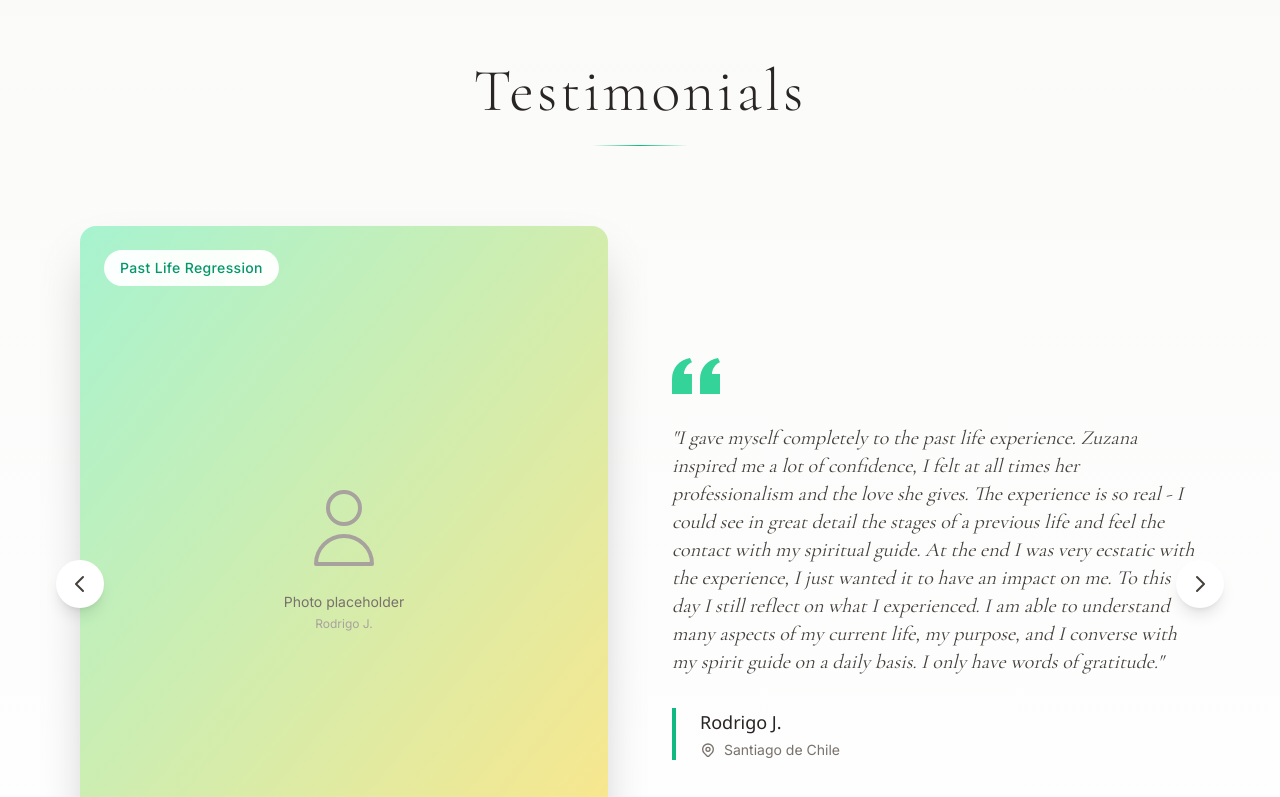
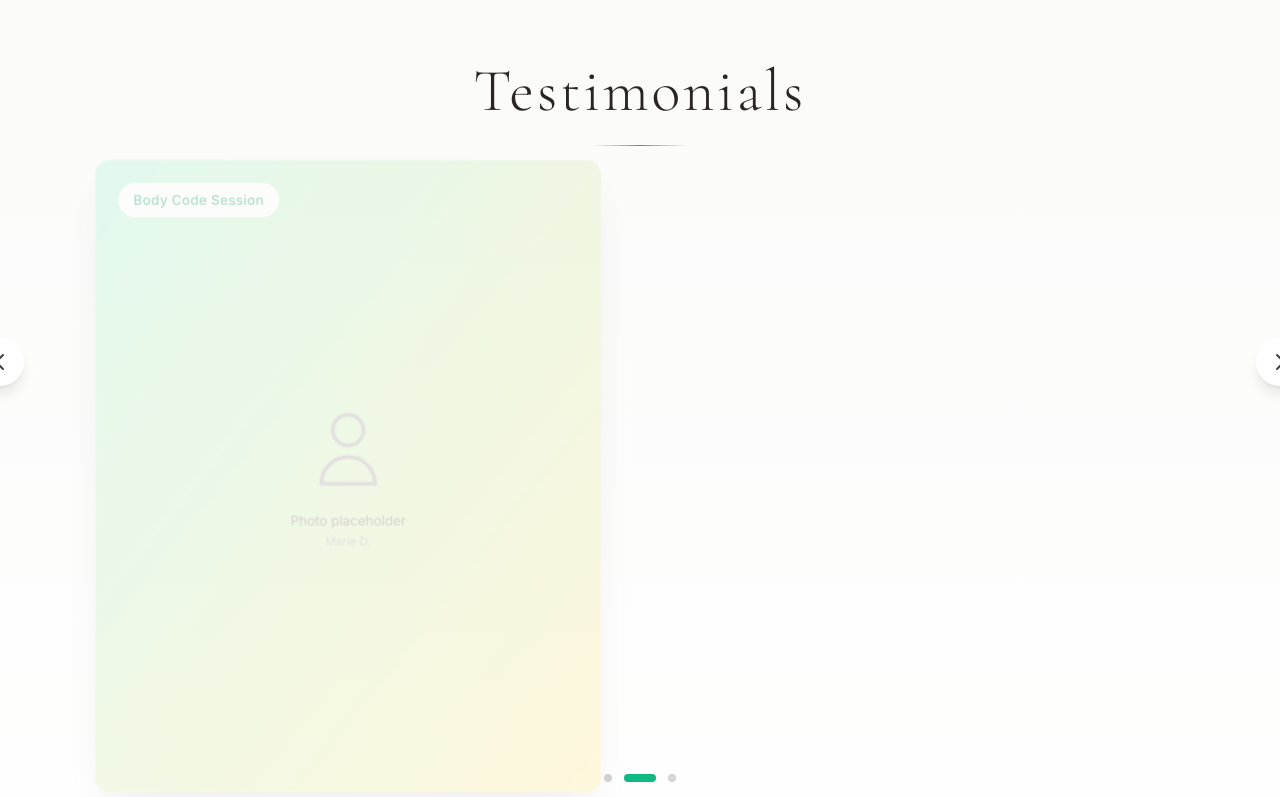
Before and after one commit to noirpraxis-dotcom/luis-virrueta-web, a React (Vite) app: page / in a window 1280 px wide. Shown: the part 4878-5675 px from the top of the page. Built offline with nearby package versions, Linux system fonts and the light colour scheme.

Commit message:
toogle button

```diff
--- a/src/components/Testimonials.jsx
+++ b/src/components/Testimonials.jsx
@@ -1,9 +1,11 @@
 import { motion, AnimatePresence } from 'framer-motion'
-import { useState, useEffect } from 'react'
+import { useState, useEffect, useRef } from 'react'
 
 const Testimonials = () => {
   const [currentIndex, setCurrentIndex] = useState(0)
   const [direction, setDirection] = useState(0)
+  const [isTransitioning, setIsTransitioning] = useState(false)
+  const autoPlayRef = useRef(null)
 
   const testimonials = [
     {
@@ -34,18 +36,19 @@ const Testimonials = () => {
 
   const slideVariants = {
     enter: (direction) => ({
-      x: direction > 0 ? 1000 : -1000,
-      opacity: 0
+      x: direction > 0 ? 300 : -300,
+      opacity: 0,
+      scale: 0.98
     }),
     center: {
-      zIndex: 1,
       x: 0,
-      opacity: 1
+      opacity: 1,
+      scale: 1
     },
     exit: (direction) => ({
-      zIndex: 0,
-      x: direction < 0 ? 1000 : -1000,
-      opacity: 0
+      x: direction < 0 ? 300 : -300,
+      opacity: 0,
+      scale: 0.98
     })
   }
 
@@ -54,7 +57,21 @@ const Testimonials = () => {
     return Math.abs(offset) * velocity
   }
 
+  const resetAutoPlay = () => {
+    if (autoPlayRef.current) {
+      clearInterval(autoPlayRef.current)
+    }
+    autoPlayRef.current = setInterval(() => {
+      if (!isTransitioning) {
+        paginate(1)
+      }
+    }, 6000)
+  }
+
   const paginate = (newDirection) => {
+    if (isTransitioning) return
+
+    setIsTransitioning(true)
     setDirection(newDirection)
     setCurrentIndex((prevIndex) => {
       if (newDirection === 1) {
@@ -62,16 +79,20 @@ const Testimonials = () => {
       }
       return prevIndex === 0 ? testimonials.length - 1 : prevIndex - 1
     })
+    resetAutoPlay()
+
+    setTimeout(() => setIsTransitioning(false), 400)
   }
 
   // Auto-advance carousel
   useEffect(() => {
-    const timer = setInterval(() => {
-      paginate(1)
-    }, 8000) // Change every 8 seconds
-
-    return () => clearInterval(timer)
-  }, [currentIndex])
+    resetAutoPlay()
+    return () => {
+      if (autoPlayRef.current) {
+        clearInterval(autoPlayRef.current)
+      }
+    }
+  }, [])
 
   return (
     <section className="relative py-20 lg:py-32 px-6 lg:px-20 bg-gradient-to-b from-stone-50 to-white overflow-hidden">
@@ -94,8 +115,8 @@ const Testimonials = () => {
         </motion.div>
 
         {/* Carousel Container */}
-        <div className="relative">
-          <AnimatePresence initial={false} custom={direction}>
+        <div className="relative min-h-[600px] lg:min-h-[500px] flex items-center">
+          <AnimatePresence initial={false} custom={direction} mode="wait">
             <motion.div
               key={currentIndex}
               custom={direction}
@@ -104,12 +125,13 @@ const Testimonials = () => {
               animate="center"
               exit="exit"
               transition={{
-                x: { type: "spring", stiffness: 300, damping: 30 },
-                opacity: { duration: 0.2 }
+                x: { type: "tween", duration: 0.4, ease: "easeInOut" },
+                opacity: { duration: 0.3 },
+                scale: { duration: 0.4, ease: "easeInOut" }
               }}
               drag="x"
               dragConstraints={{ left: 0, right: 0 }}
-              dragElastic={1}
+              dragElastic={0.2}
               onDragEnd={(e, { offset, velocity }) => {
                 const swipe = swipePower(offset.x, velocity.x)
 
@@ -119,9 +141,9 @@ const Testimonials = () => {
                   paginate(-1)
                 }
               }}
-              className="w-full"
+              className="absolute inset-0 w-full"
             >
-              <div className="grid grid-cols-1 lg:grid-cols-2 gap-8 lg:gap-16 items-center">
+              <div className="grid grid-cols-1 lg:grid-cols-2 gap-8 lg:gap-16 items-center h-full">
                 {/* Image */}
                 <motion.div
                   initial={{ opacity: 0, scale: 0.9 }}
@@ -181,14 +203,16 @@ const Testimonials = () => {
               </div>
             </motion.div>
           </AnimatePresence>
+        </div>
 
         {/* Navigation Arrows - Desktop */}
-          <div className="hidden lg:flex absolute top-1/2 -translate-y-1/2 left-0 right-0 justify-between pointer-events-none">
+        <div className="hidden lg:flex absolute top-1/2 -translate-y-1/2 left-0 right-0 justify-between pointer-events-none mt-[-60px]">
           <motion.button
             whileHover={{ scale: 1.1 }}
             whileTap={{ scale: 0.9 }}
             onClick={() => paginate(-1)}
-              className="pointer-events-auto -ml-6 w-12 h-12 bg-white rounded-full shadow-lg flex items-center justify-center hover:bg-emerald-50 transition-colors"
+            disabled={isTransitioning}
+            className="pointer-events-auto -ml-6 w-12 h-12 bg-white rounded-full shadow-lg flex items-center justify-center hover:bg-emerald-50 transition-colors disabled:opacity-50 disabled:cursor-not-allowed"
           >
               <svg className="w-6 h-6 text-stone-700" fill="none" viewBox="0 0 24 24" stroke="currentColor">
                 <path strokeLinecap="round" strokeLinejoin="round" strokeWidth={2} d="M15 19l-7-7 7-7" />
@@ -198,7 +222,8 @@ const Testimonials = () => {
               whileHover={{ scale: 1.1 }}
               whileTap={{ scale: 0.9 }}
               onClick={() => paginate(1)}
-              className="pointer-events-auto -mr-6 w-12 h-12 bg-white rounded-full shadow-lg flex items-center justify-center hover:bg-emerald-50 transition-colors"
+              disabled={isTransitioning}
+              className="pointer-events-auto -mr-6 w-12 h-12 bg-white rounded-full shadow-lg flex items-center justify-center hover:bg-emerald-50 transition-colors disabled:opacity-50 disabled:cursor-not-allowed"
             >
               <svg className="w-6 h-6 text-stone-700" fill="none" viewBox="0 0 24 24" stroke="currentColor">
                 <path strokeLinecap="round" strokeLinejoin="round" strokeWidth={2} d="M9 5l7 7-7 7" />
@@ -212,8 +237,13 @@ const Testimonials = () => {
             <button
               key={index}
               onClick={() => {
+                if (!isTransitioning) {
                   setDirection(index > currentIndex ? 1 : -1)
+                  setIsTransitioning(true)
                   setCurrentIndex(index)
+                  resetAutoPlay()
+                  setTimeout(() => setIsTransitioning(false), 400)
+                }
               }}
               className={`transition-all duration-300 rounded-full ${
                 index === currentIndex
@@ -224,7 +254,6 @@ const Testimonials = () => {
           ))}
         </div>
       </div>
-      </div>
     </section>
   )
 }
```
Lines whose indentation alone changed are shown as unchanged.
